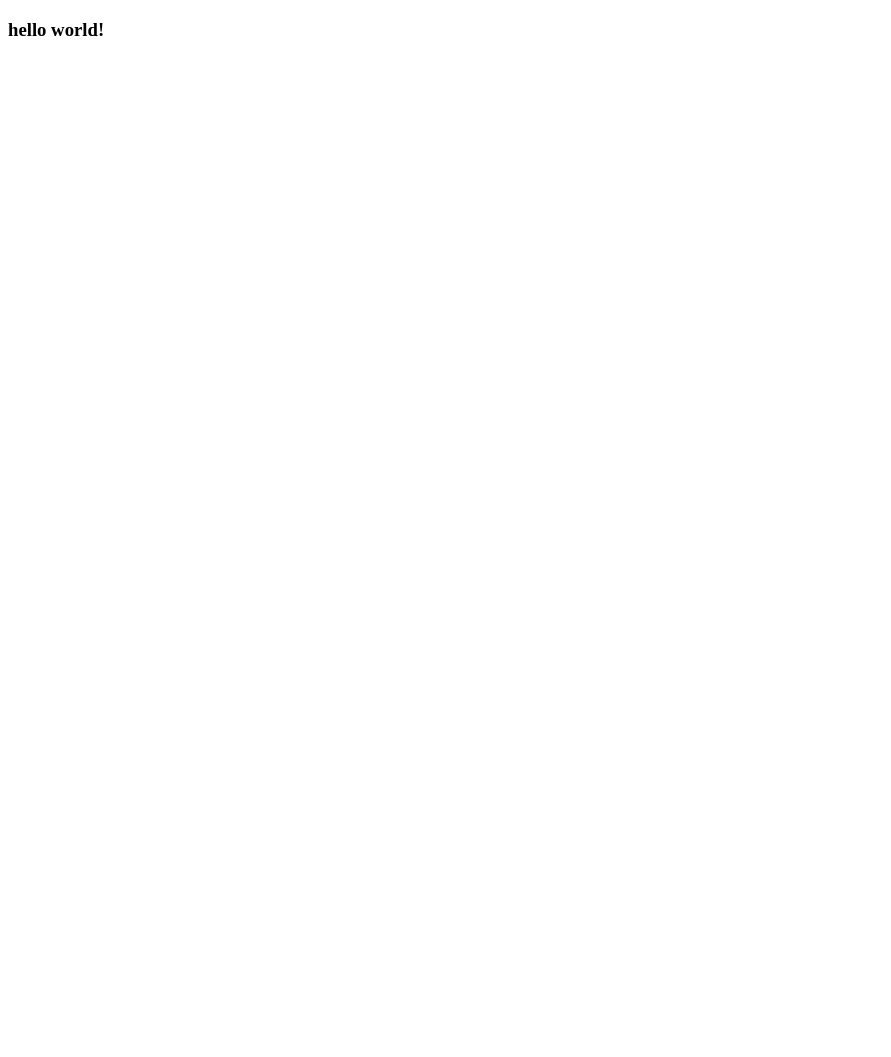
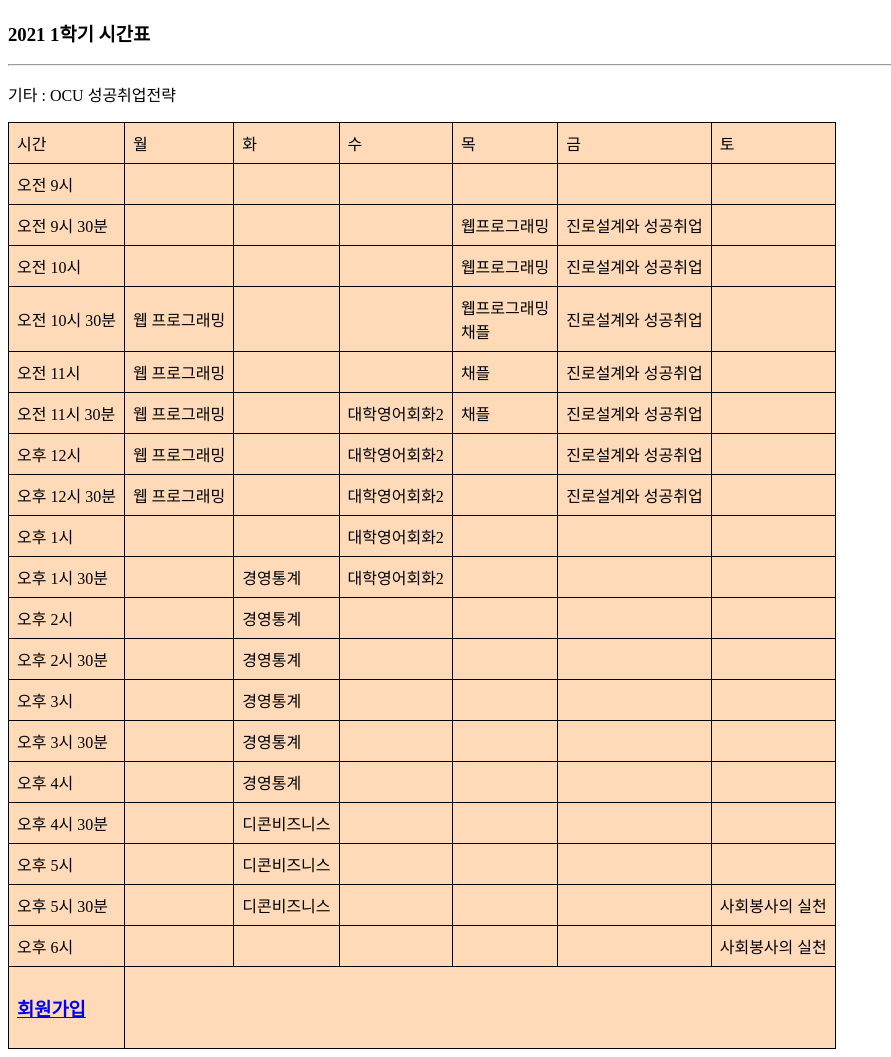
Before and after one commit to leegangbin/gangbin.github.io, a plain HTML site: page index.html in a window 1280 px wide. Shown: the whole page, without its empty margins (0-891 px from the left). Before the commit the page ends 800 px from the top, so only its background shows below. Drawn offline with Linux system fonts and the light colour scheme.

Commit message:
Add files via upload

```diff
--- a/index.html
+++ b/index.html
@@ -1,11 +1,175 @@
 <!DOCTYPE html>
 <html>
-    <head>
+<head>
+<meta charset='utf-8'>
+<style>
+table, th, tr, td {
+	border: solid 1px black;
+	border-collapse: collapse;
+	padding: 8px;
+    background-color: peachpuff;
+}
+</style>
+</head>
+<body>
+<h3> 2021 1학기 시간표 </h3>
+<table>
 
-    </head>
-    <body>
-        <h3>
-            hello world!
-        </h3>
-    </body>
+	<tr>
+		<td>시간</td>
+		<td>월</td>
+		<td>화</td>
+		<td>수</td>
+        <td>목</td>
+        <td>금</td>
+        <td>토</td>
+	</tr>
+
+	<tr>
+		<td>오전 9시</td>
+        <td></td> <td></td> <td></td> <td></td> <td></td> <td></td>
+	</tr>
+
+    <tr>
+		<td>오전 9시 30분</td>
+        <td></td><td></td><td></td><td>웹프로그래밍</td>
+        <td>진로설계와 성공취업</td>
+        <td></td>
+	</tr>
+
+	<tr>
+		<td>오전 10시</td>
+        <td></td><td></td><td></td><td>웹프로그래밍</td>
+        <td>진로설계와 성공취업</td>
+        <td></td>
+	</tr>
+
+    <tr>
+		<td>오전 10시 30분</td>
+        <td>웹 프로그래밍</td>
+        <td></td><td></td><td>웹프로그래밍<br>채플</br></td>
+        <td>진로설계와 성공취업</td>
+        <td></td>
+	</tr>
+
+	<tr>
+		<td>오전 11시</td>
+        <td>웹 프로그래밍</td>
+        <td></td><td></td><td>채플</td>
+        <td>진로설계와 성공취업</td>
+        <td></td>
+	</tr>
+
+    <tr>
+		<td>오전 11시 30분</td>
+        <td>웹 프로그래밍</td>
+        <td></td><td>대학영어회화2</td>
+        <td>채플</td>
+        <td>진로설계와 성공취업</td>
+        <td></td>
+	</tr>
+
+    <tr>
+		<td>오후 12시</td>
+        <td>웹 프로그래밍</td>
+        <td></td><td>대학영어회화2</td>
+        <td></td><td>진로설계와 성공취업</td>
+        <td></td>
+
+    </tr>
+
+    <tr>
+		<td>오후 12시 30분</td>
+        <td>웹 프로그래밍</td>
+        <td></td><td>대학영어회화2</td>
+        <td></td><td>진로설계와 성공취업</td>
+        <td></td>
+	</tr>
+
+    <tr>
+		<td>오후 1시</td>
+        <td></td><td></td><td>대학영어회화2</td>
+        <td></td> <td></td> <td></td>
+	</tr>
+
+    <tr>
+		<td>오후 1시 30분</td>
+        <td></td><td>경영통계</td>
+        <td>대학영어회화2</td>
+        <td></td> <td></td> <td></td>
+	</tr>
+
+    <tr>
+		<td>오후 2시</td>
+        <td></td><td>경영통계</td>
+        <td></td> <td></td> <td></td> <td></td>
+	</tr>
+
+    <tr>
+		<td>오후 2시 30분</td>
+        <td></td><td>경영통계</td>
+        <td></td> <td></td> <td></td> <td></td>
+	</tr>
+
+    <tr>
+		<td>오후 3시</td>
+        <td></td><td>경영통계</td>
+        <td></td> <td></td> <td></td> <td></td>
+	</tr>
+
+    <tr>
+		<td>오후 3시 30분</td>
+        <td></td><td>경영통계</td>
+        <td></td> <td></td> <td></td> <td></td>
+	</tr>
+
+    <tr>
+		<td>오후 4시</td>
+        <td></td><td>경영통계</td>
+        <td></td> <td></td> <td></td> <td></td>
+	</tr>
+
+    <tr>
+		<td>오후 4시 30분</td>
+        <td></td><td>디콘비즈니스</td>
+        <td></td> <td></td> <td></td> <td></td>
+
+	</tr>
+
+    <tr>
+		<td>오후 5시</td>
+        <td></td><td>디콘비즈니스</td>
+        <td></td> <td></td> <td></td> <td></td>
+
+	</tr>
+
+    <tr>
+		<td>오후 5시 30분</td>
+        <td></td><td>디콘비즈니스</td>
+        <td></td><td></td>
+        <td></td><td>사회봉사의 실천</td>
+	</tr>
+
+    <tr>
+		<td>오후 6시</td>
+        <td></td><td></td>
+        <td></td><td></td>
+        <td></td><td>사회봉사의 실천</td>
+	</tr>
+
+    <tr>
+		<td><h3> <a href="make user.html">회원가입</a></h3></td>
+       </tr>
+
+
+    <hr>
+    <p> 기타 : OCU 성공취업전략 </p>
+
+
+
+
+
+</table>
+
+</body>
 </html>
```
Also changed, not shown: make user.html (added, +44 -0 lines), 이력서.html (line endings or trailing spaces).
